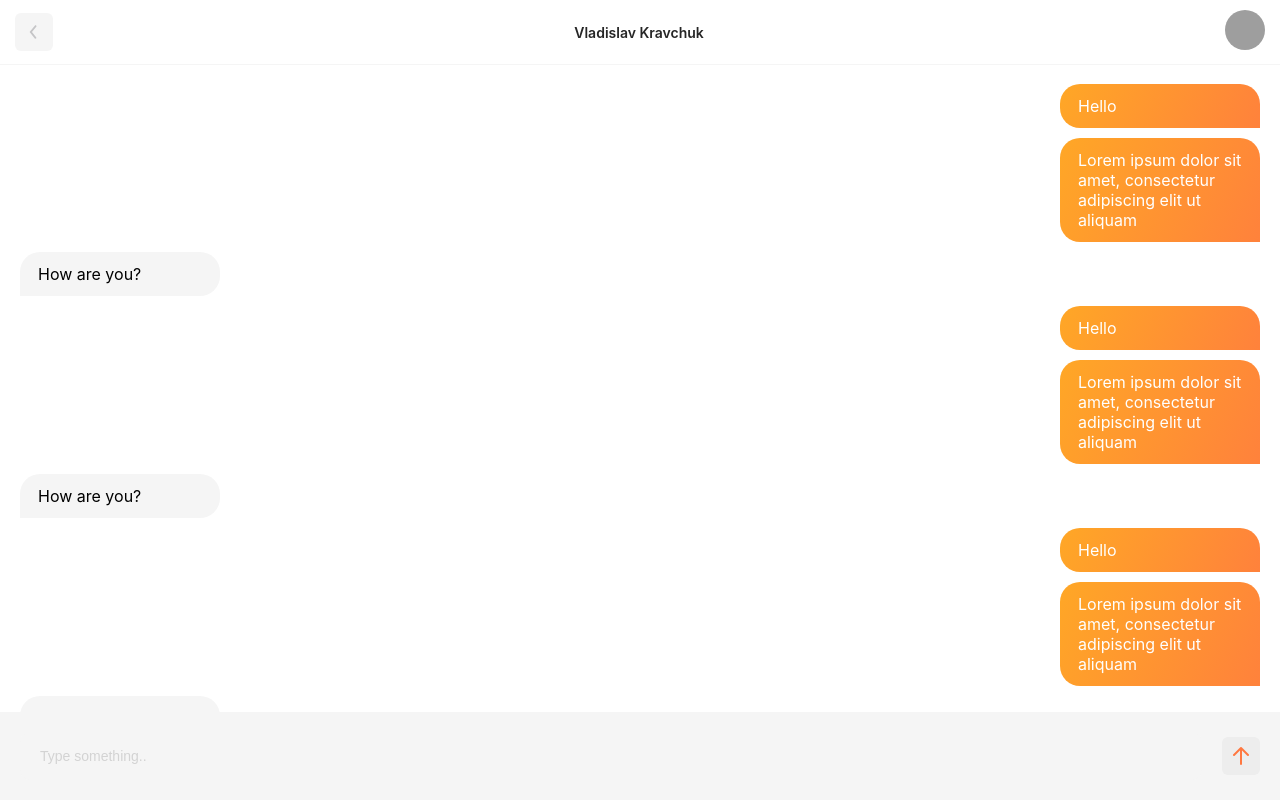
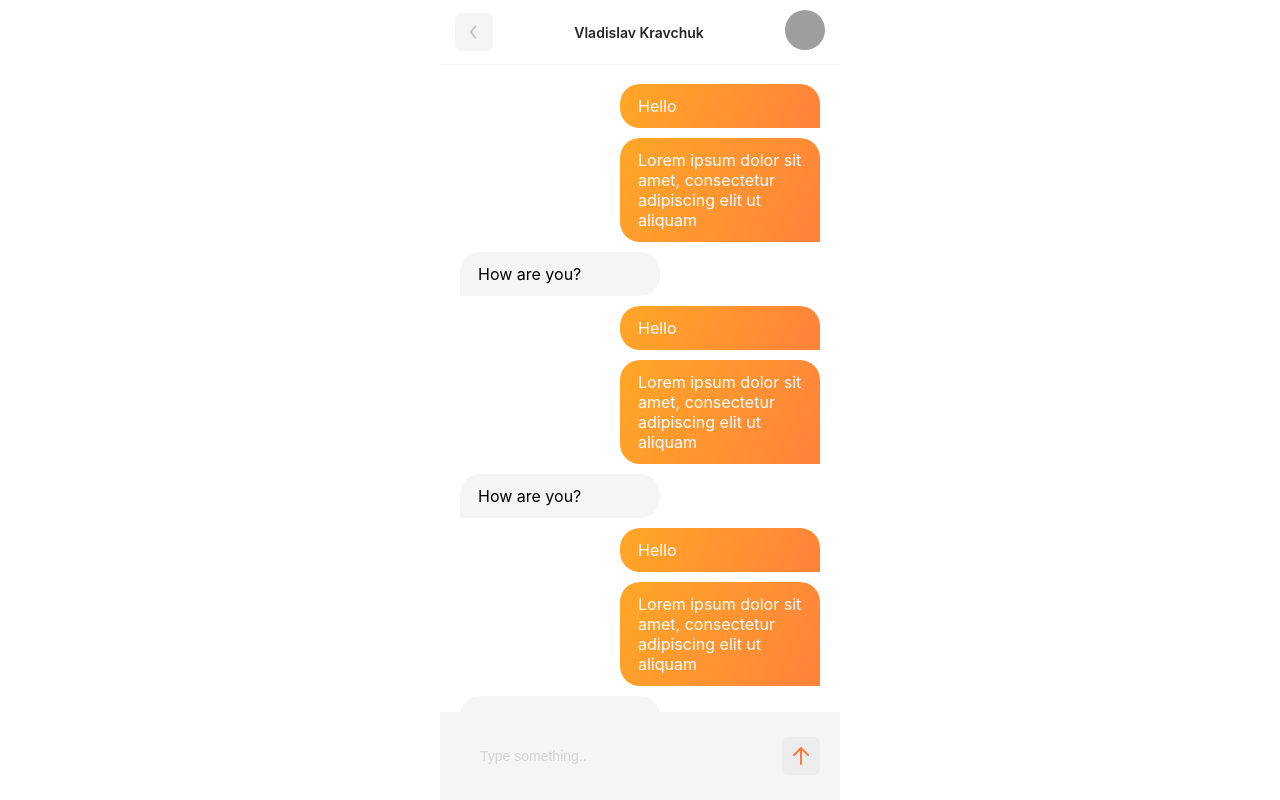
Before and after one commit to kravchuk21/FeedBack-frontend, a Next.js app: page /dialog/123k21m1123ouawe in a window 1280 px wide. Built offline with nearby package versions, Linux system fonts and the light colour scheme; grey boxes are pictures that could not be loaded.

Commit message:
container

```diff
--- a/layout/AuthLayout/AuthLayout.module.css
+++ b/layout/AuthLayout/AuthLayout.module.css
@@ -1,9 +1,3 @@
-.authLayout {
-    max-width: 400px;
-    width: 100%;
-    margin: 0 auto;
-}
-
 .authLayoutImage {
     display: block;
     margin: 0;
--- a/pages/dialog/[id].tsx
+++ b/pages/dialog/[id].tsx
@@ -12,7 +12,7 @@ const Dialog: NextPage = () => {
     const router = useRouter()
 
     return (
-        <div className={styles.dialog}>
+        <div className={`${styles.dialog} container`}>
             <Head>
                 <title>Create Next App</title>
                 <meta name="description" content="Generated by create next app"/>
@@ -23,7 +23,8 @@ const Dialog: NextPage = () => {
                 <div className={styles.dialogHeaderInfo}>
                     <h3 className={styles.dialogHeaderInfoFullName}>Vladislav Kravchuk</h3>
                 </div>
-                <Avatar path="/auth/register" fullName={"Vladislav Kravchuk"}
+                {/* TODO: change to user id*/}
+                <Avatar path="/profile/awdqe23123" fullName={"Vladislav Kravchuk"}
                         avatarUrl={"https://images.unsplash.com/photo-1657264533870-187e6a18ac42?ixlib=rb-1.2.1&ixid=MnwxMjA3fDB8MHxwaG90by1wYWdlfHx8fGVufDB8fHx8&auto=format&fit=crop&w=387&q=80"}/>
             </Header>
             <div className={styles.bubbleBlock}>
--- a/styles/globals.css
+++ b/styles/globals.css
@@ -19,3 +19,9 @@ a {
 h1, h2, h3, h4, h5, h6 {
   margin: 0;
 }
+
+.container {
+  max-width: 400px;
+  width: 100%;
+  margin: 0 auto;
+}
```
Also changed, not shown: layout/AuthLayout/index.tsx (+5 -5 lines), pages/index.tsx (+19 -20 lines).
